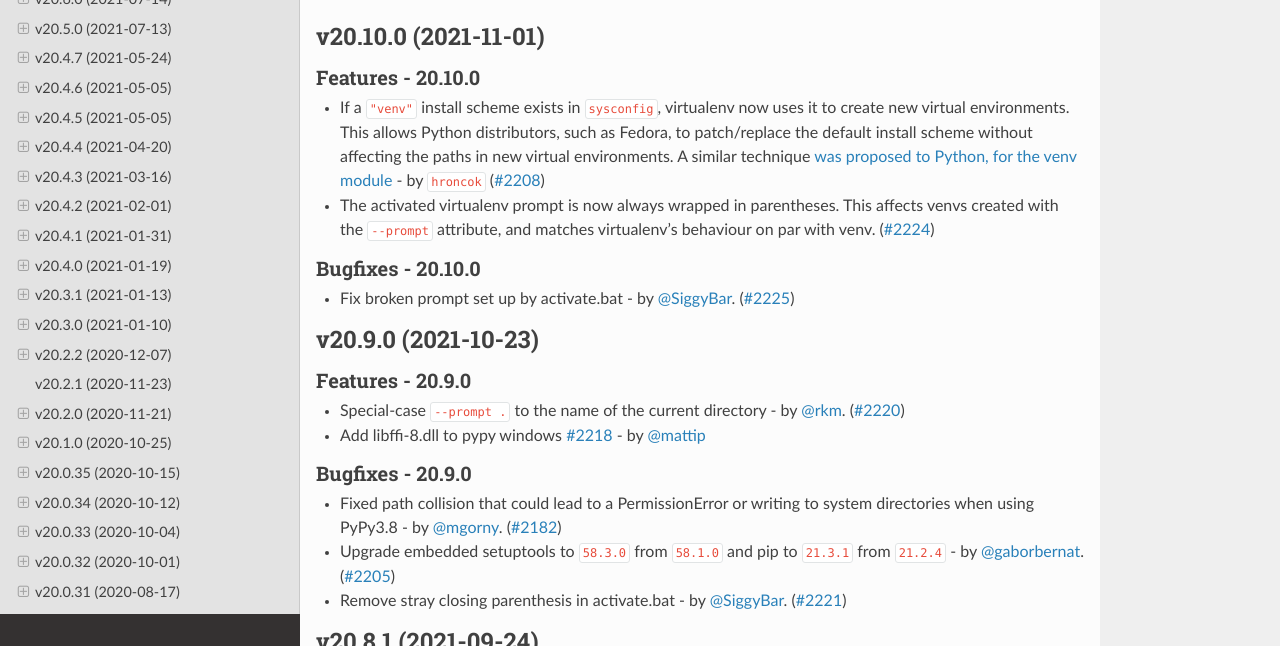
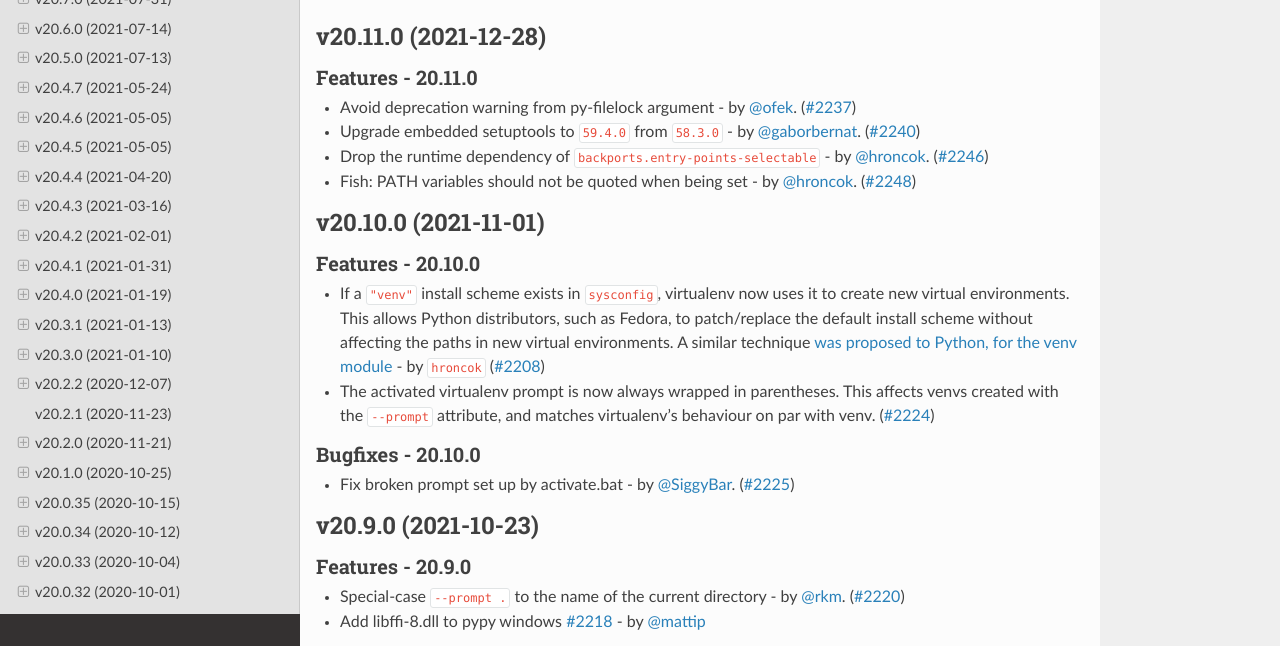
Before and after one commit to pypa/virtualenv, a Sphinx documentation site: the page built from docs/changelog.rst, in a window 1280 px wide and 900 px high, cut to the strip 254-900 px from the top of the window. Built offline with Sphinx 7.4.7 and the Read the Docs theme 2.0.0, drawn with Linux system fonts in a browser that asks for light colours; pages that are not in the unit, such as notebooks, are missing from menus; the version number could not be read and is left out; some of the changed text lies outside the part shown.

Commit message:
release 20.11.0

```diff
--- a/docs/changelog.rst
+++ b/docs/changelog.rst
@@ -4,6 +4,17 @@
 .. include:: _draft.rst
 
 .. towncrier release notes start
+
+v20.11.0 (2021-12-28)
+---------------------
+
+Features - 20.11.0
+~~~~~~~~~~~~~~~~~~
+- Avoid deprecation warning from py-filelock argument - by :user:`ofek`. (`#2237 <https://github.com/pypa/virtualenv/issues/2237>`_)
+- Upgrade embedded setuptools to ``59.4.0`` from ``58.3.0`` - by :user:`gaborbernat`. (`#2240 <https://github.com/pypa/virtualenv/issues/2240>`_)
+- Drop the runtime dependency of ``backports.entry-points-selectable`` - by :user:`hroncok`. (`#2246 <https://github.com/pypa/virtualenv/issues/2246>`_)
+- Fish: PATH variables should not be quoted when being set - by :user:`hroncok`. (`#2248 <https://github.com/pypa/virtualenv/issues/2248>`_)
+
 
 v20.10.0 (2021-11-01)
 ---------------------
--- a/docs/changelog/2237.feature.rst
+++ /dev/null
@@ -1 +0,0 @@
-Avoid deprecation warning from py-filelock argument - by :user:`ofek`.
--- a/docs/changelog/2240.feature.rst
+++ /dev/null
@@ -1 +0,0 @@
-Upgrade embedded setuptools to ``59.4.0`` from ``58.3.0`` - by :user:`gaborbernat`.
--- a/docs/changelog/2246.feature.rst
+++ /dev/null
@@ -1 +0,0 @@
-Drop the runtime dependency of ``backports.entry-points-selectable`` - by :user:`hroncok`.
--- a/docs/changelog/2248.feature.rst
+++ /dev/null
@@ -1 +0,0 @@
-Fish: PATH variables should not be quoted when being set - by :user:`hroncok`.
```
